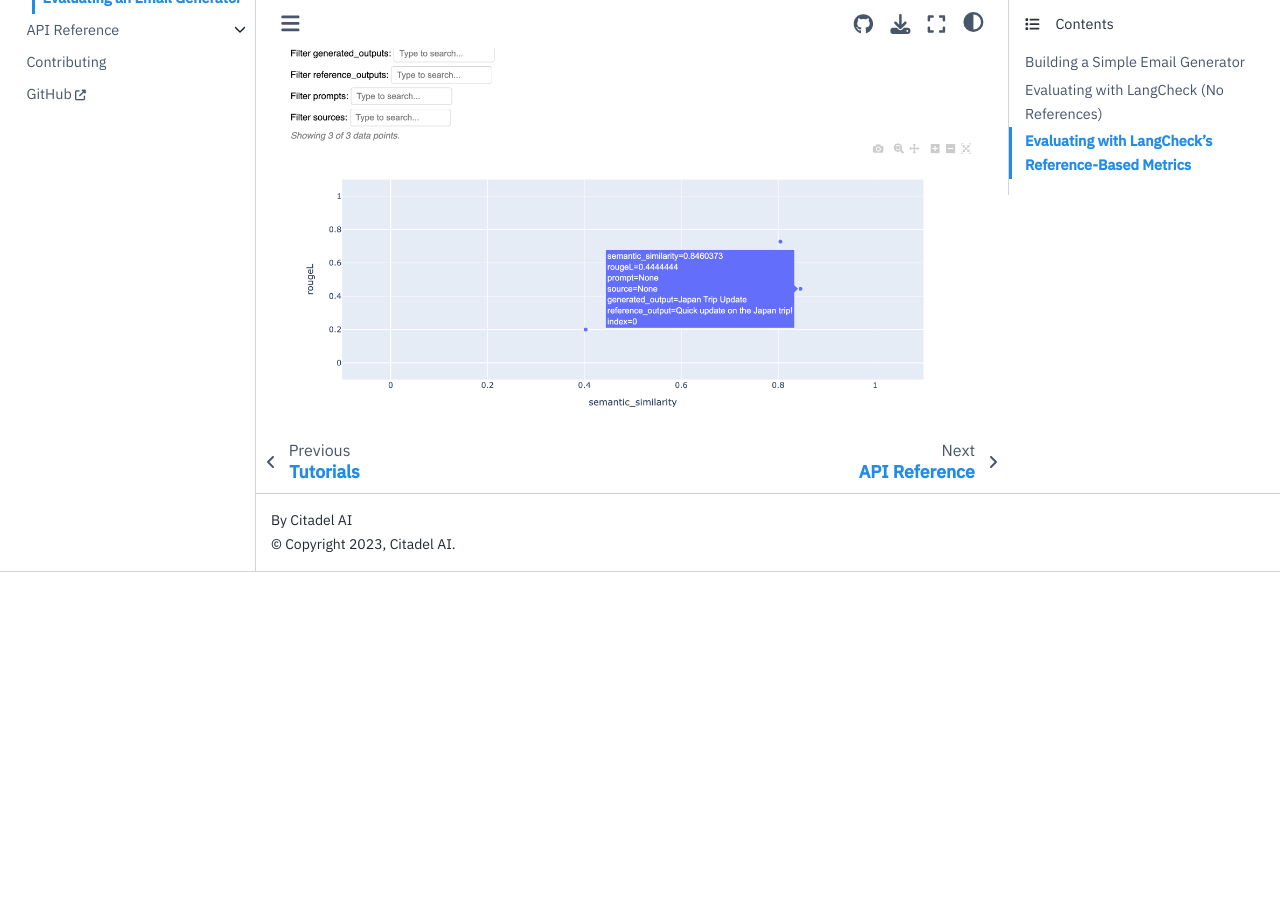
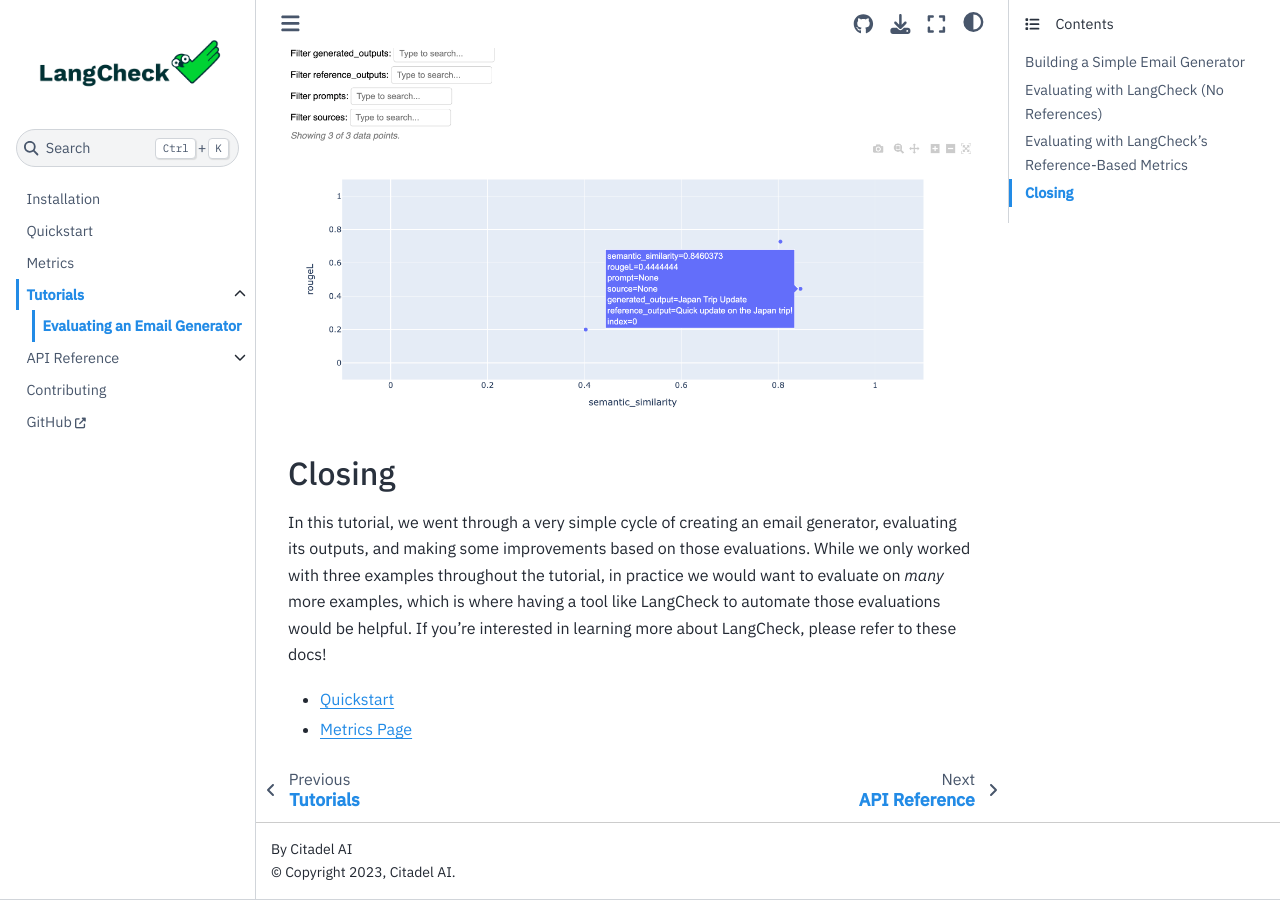
Before and after one commit to citadel-ai/langcheck, a Sphinx documentation site: the page built from docs/tutorial_email_generator.md, in a window 1280 px wide and 900 px high, scrolled down 7175 px. Built offline with Sphinx 7.4.7 and the Sphinx Book theme 1.1.4, drawn with Linux system fonts in a browser that asks for light colours; before the commit the page ends 7747 px from its top, so only the background shows below that.

Commit message:
add closing section

````diff
--- a/docs/tutorial_email_generator.md
+++ b/docs/tutorial_email_generator.md
@@ -254,3 +254,9 @@ subject_semantic_similarity = langcheck.metrics.semantic_similarity(
 langcheck.plot.scatter(subject_semantic_similarity, subject_rougeL)
 ```
 ![MetricValue output](_static/email_tutorial_scatter_2.png)
+
+## Closing
+
+In this tutorial, we went through a very simple cycle of creating an email generator, evaluating its outputs, and making some improvements based on those evaluations. While we only worked with three examples throughout the tutorial, in practice we would want to evaluate on *many* more examples, which is where having a tool like LangCheck to automate those evaluations would be helpful. If you're interested in learning more about LangCheck, please refer to these docs!
+- [Quickstart](quickstart.md)
+- [Metrics Page](metrics.md)
````
